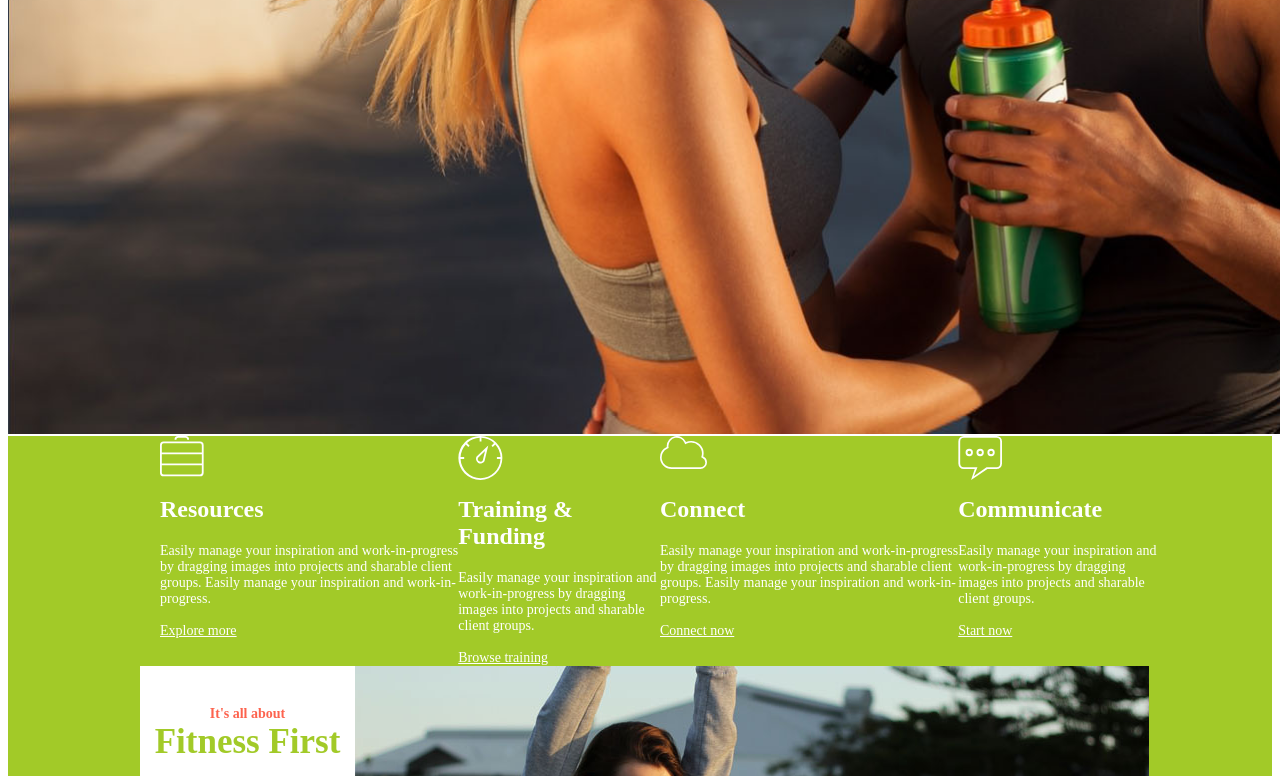
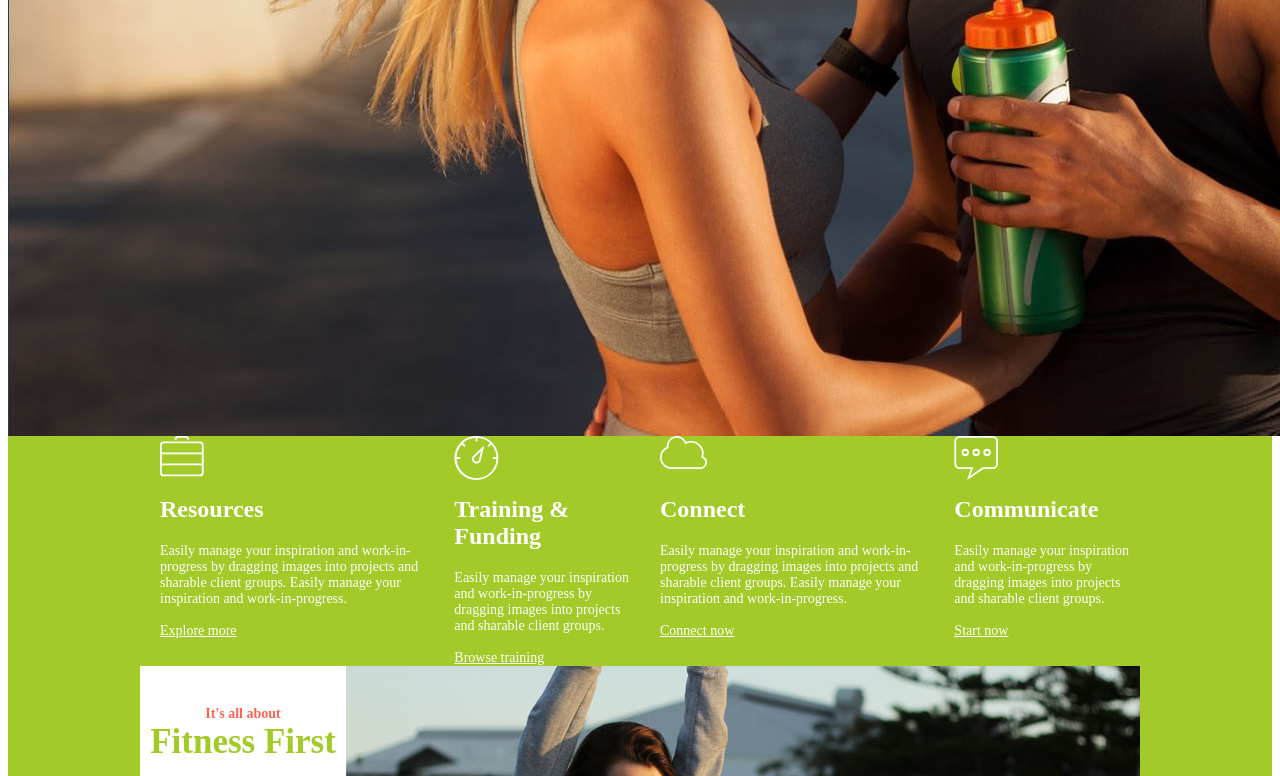
Before and after one commit to blameiceland/MoscowCodingGirls, a plain HTML site: page index.html in a window 1280 px wide. Shown: the part 462-1238 px from the top of the page. Drawn offline with Linux system fonts and the light colour scheme.

Commit message:
font-test

```diff
--- a/index.html
+++ b/index.html
@@ -27,7 +27,7 @@
 			<main class="main">
 				<section class="blocks-style">
 					<ul class="small-blocks">
-				<li>
+						<li class="benefits-item">
 							<div class="benefits-icon">
 								<img src="./images/icon1.svg" width="44" height="41">
 							</div>
@@ -37,7 +37,7 @@
 							</p>
 							<a class="benefits-link" href="#">Explore more</a>
 						</li>
-				<li>
+						<li class="benefits-item">
 							<div class="benefits-icon">
 								<img src="./images/icon2.svg" width="45" height="44">
 							</div>
@@ -47,7 +47,7 @@
 							</p>
 							<a class="benefits-link" href="#">Browse training</a>
 						</li>
-				<li>
+						<li class="benefits-item">
 							<div class="benefits-icon">
 								<img src="./images/icon3.svg" width="47" height="33">
 							</div>
@@ -57,7 +57,7 @@
 							</p>
 							<a class="benefits-link" href="#">Connect now</a>
 						</li>
-				<li>
+						<li class="benefits-item">
 							<div class="benefits-icon">
 								<img src="./images/icon4.svg" width="44" height="44">
 							</div>
--- a/style.css
+++ b/style.css
@@ -1,10 +1,15 @@
+@font-face {
+	src: url(./fonts/AvenirNext/AvenirNextCyr-Regular.ttf);
+	font-family: AvenirNext;
+}
+
 .header {
 	background-image: url(./images/background.jpg);
 	height: 890px;
-	background-size: contain;
+	background-size: cover;
 	background-repeat: no-repeat;
 	width: 1600px;
-	margin: 0 auto
+	margin: 0 auto;
 
 }
 
@@ -16,7 +21,8 @@
 	display: flex;
 	justify-content: space-between;
 	width: 1600px;
-	margin: 0 auto
+	margin: 0 auto;
+
 }
 
 .menu {
@@ -24,6 +30,7 @@
 	justify-content: space-between;
 	width: 400px;
 	margin: 40px 40px 0px 0px;
+
 }
 
 .menu-link {
@@ -51,8 +58,6 @@
 .main {
 	background-color: #a2ca28;
 	background-size: cover;
-	weight: 1600px;
-	margin: 0 auto;
 
 }
 
@@ -71,7 +76,7 @@
 }
 
 .benefits-item {
-	padding: 0 10px 0 0;
+	padding: 0 20px 0 0;
 }
 
 .benefits-icon {
@@ -88,6 +93,7 @@
 .benefits-text {
 	font-size: 14px;
 	color: white;
+
 }
 
 .benefits-link {
@@ -103,11 +109,13 @@
 .first-block {
 	display: flex;
 	justify-content: space-between;
+	text-align: center;
 }
 
 .second-block {
 	display: flex;
 	justify-content: space-between;
+	text-align: center;
 }
 
 .white {
@@ -124,20 +132,17 @@
 .block-heading-big {
 	font-size: 35px;
 	color: #a2ca28;
-	text-align: center;
 	margin: 0px 0px 20px 0px
 }
 
 .drop-logo {
 	width: 15px;
-	padding-left: 100px;
-    padding-right: 100px;
+
 }
 
 .block-text {
 	color: #656e74;
 	font-size: 14px;
-	text-align: center;
 	padding: 0px 20px 0px 20px;
 }
 
```
Also changed, not shown: fonts/AvenirNext/AvenirNextCyr-Regular.ttf (added). Lines whose indentation alone changed are shown as unchanged.
